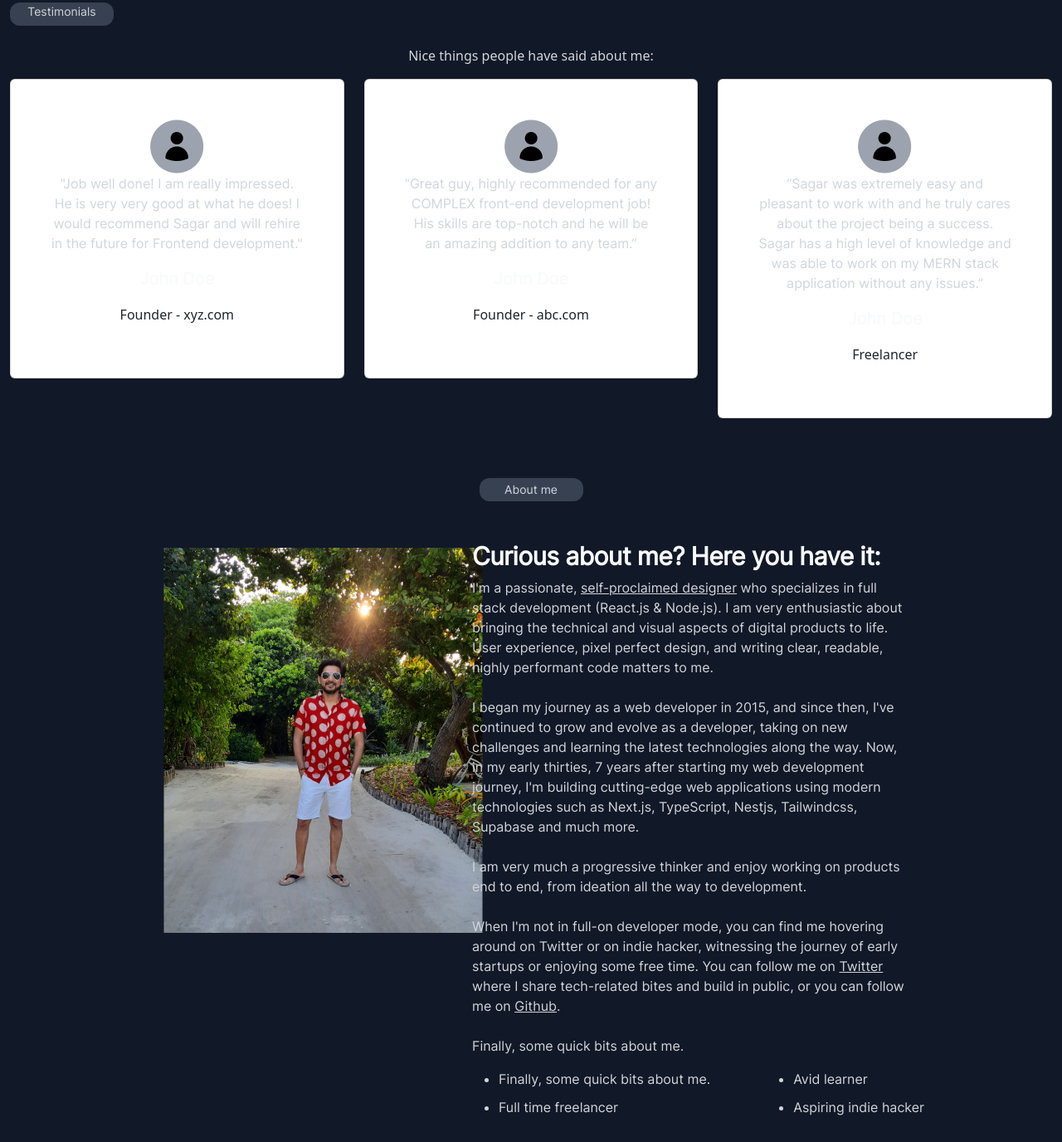
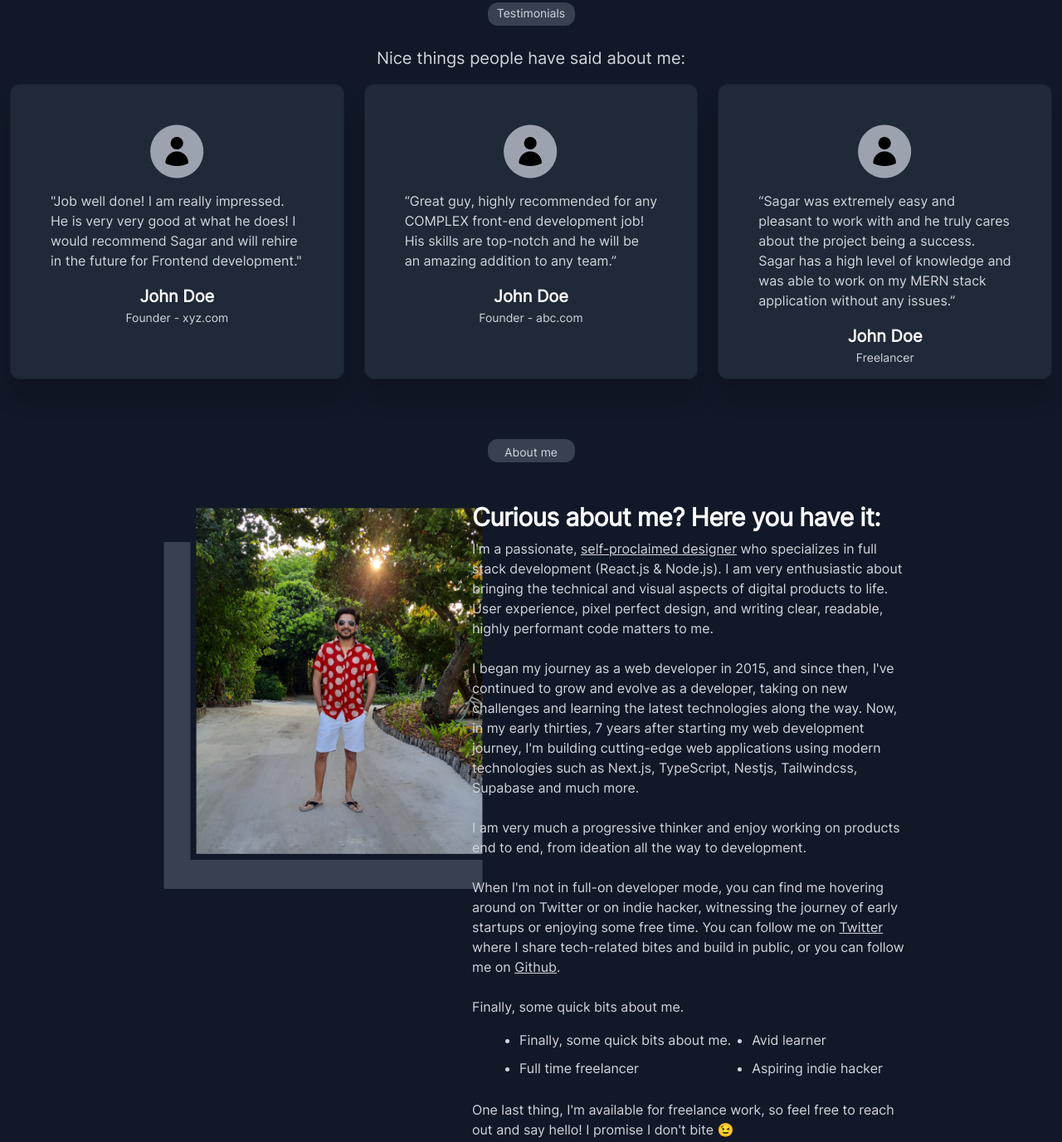
Before and after one commit to datoz1708/Bootstrap-Container-HW2, a plain HTML site: page index.html in a window 1280 px wide. Shown: the part 45-1421 px from the top of the page at 83% size. Drawn offline with nearby package versions, Linux system fonts and the light colour scheme.

Commit message:
Update style.css

```diff
--- a/style.css
+++ b/style.css
@@ -5,6 +5,7 @@
 body {
     background-color: #111827;
     color: #D1D5DB;
+    font-family: Inter;
 }
 
 @font-face {
@@ -12,88 +13,71 @@ body {
     src: url(font/Inter-Regular.ttf);
 }
 
-.container-fluid {
-    margin-top: 50px;
+.card {
+    background-color: #1F2937;
+    border-radius: 12px;
+    box-shadow: 0px 25px 25px 0px #00000026;
+    color: #D1D5DB;
+    height: 356px;
 }
 
-.feedback-card {
-    display: flex;
-    align-items: center;
-    flex-direction: column;
-    padding: 40px;
-}
-
-.feedback-card img {
-    margin-bottom: 15px;
-}
-
-.col-4 {
-    border-radius: 12px;
-    background-color: #1F2937;
-    box-shadow: 0px 25px 25px 0px #00000026;
-    width: 530px;
-    height: 356px;
-    margin: 25px auto;
-}
-
-.row {
-    justify-content: center;
-}
-
-.tag {
+.h2 {
     width: 125px;
     height: 28px;
     border-radius: 12px;
     background-color: #374151;
-    text-align: center;
-    font-family: Inter;
+    margin: auto;
+    padding-top: 5px;
     font-size: 14px;
     font-weight: 500;
-    padding-top: 3px;
 }
 
-.feedbacks-about-me {
-    font-family: Inter;
+#headline {
     font-size: 20px;
-    text-align: center;
     color: #D1D5DB;
 }
 
+#icon-avatar {
+    margin-bottom: 15px;
+}
+
 .feedback {
-    font-family: Inter;
-    line-height: 24px;
     color: #D1D5DB;
+    text-align: left;
 }
 
 .name {
-    font-family: Inter;
     font-size: 20px;
     font-weight: 600;
     color: #F9FAFB;
+    margin: 0;
 }
 
-.founder {
-    font-family: Inter;
+.job {
     font-size: 14px;
     color: #D1D5DB;
     margin: 0;
 }
 
-.container {
-    margin-top: 80px;
-    align-items: center;
-    display: flex;
-    flex-direction: column;
+.tag {
+    width: 105px;
+    height: 28px;
+    text-align: center;
+    border-radius: 12px;
+    background-color: #374151;
+    margin: auto;
+    padding-top: 5px;
+    font-size: 14px;
+    font-weight: 500;
 }
 
-
-.col img {
+#profile-img {
+    max-width: 400px;
     background-image: url(img/Background.png);
     background-repeat: no-repeat;
     padding-left: 40px;
     background-position-y: 40px;
-    padding-bottom: 40px;
-    margin-bottom: 25px;
+    padding-bottom: 35px;
 }
 
 .about-me h1 {
@@ -101,7 +85,7 @@ body {
     font-size: 30px;
     font-weight: 600;
     letter-spacing: -0.02em;
-    color: #F9FAFB  ;
+    color: #F9FAFB;
 }
 
 .about-me p {
@@ -115,12 +99,12 @@ body {
 }
 
 ul {
-    width: 604px;
     display: flex;
-    gap: 100px;
+    flex-wrap: wrap;
 }
 
 ul li {
+    margin-left: 25px;
     margin-bottom: 10px;
     font-family: Inter;
     color: #D1D5DB;
```
